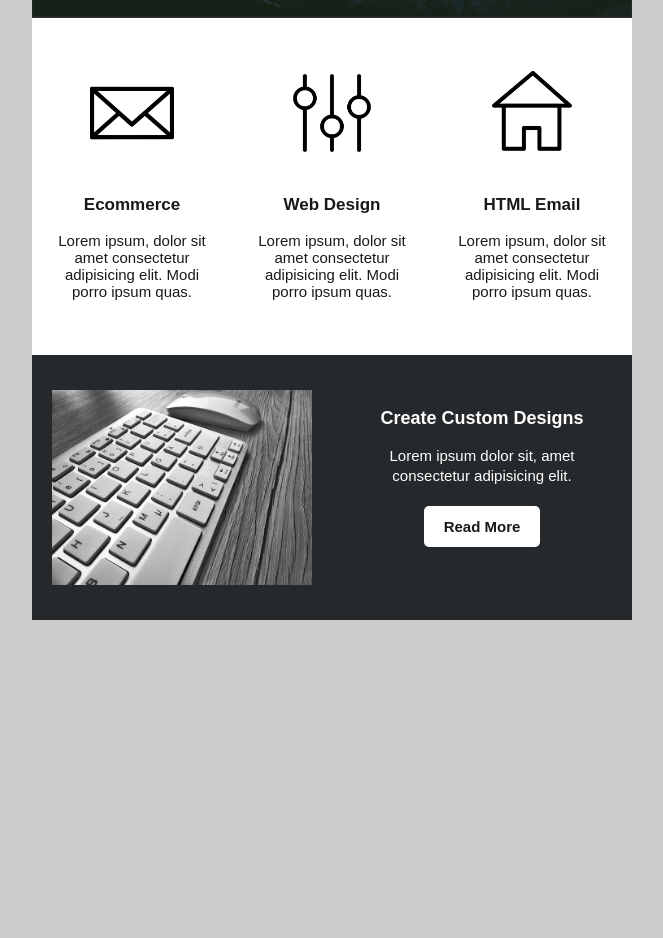
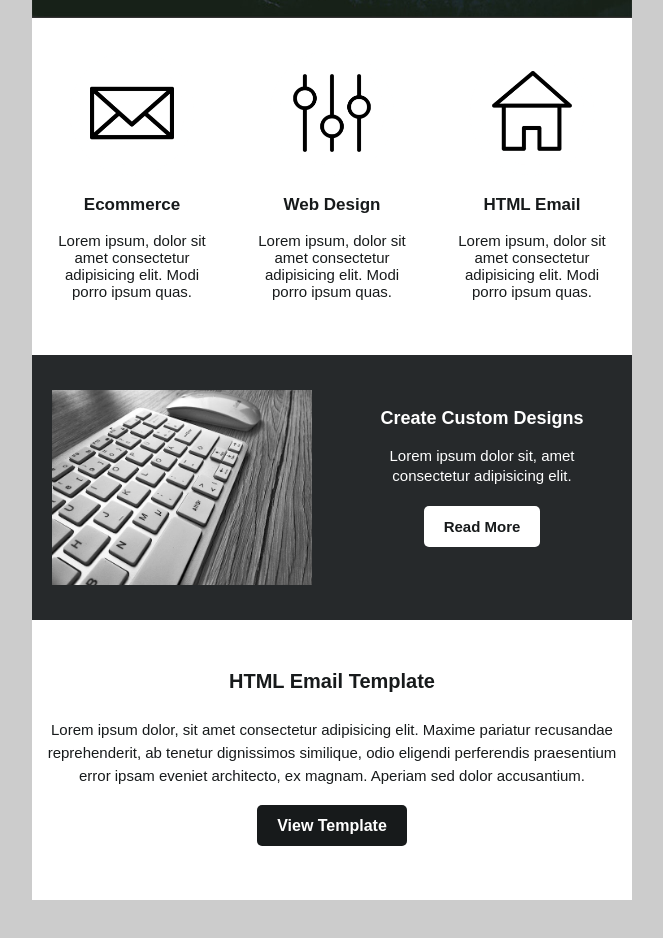
Before and after one commit to KelvinNatal/emailMktR, a plain HTML site: page index.html in a window 1280 px wide. Shown: the part 440-1378 px from the top of the page, without its empty margins (308-971 px from the left). Before the commit the page ends 1120 px from the top, so only its background shows below. Drawn offline with Linux system fonts and the light colour scheme.

Commit message:
Text Section

```diff
--- a/index.html
+++ b/index.html
@@ -79,6 +79,14 @@
         .button{
             background-color: white;
             color: #171a1b;
+            text-decoration: none;
+            padding: 12px 20px;
+            border-radius: 5px;
+            font-weight: bold;
+        }
+        .button-dark{
+            background-color: #171a1b;
+            color: white;
             text-decoration: none;
             padding: 12px 20px;
             border-radius: 5px;
@@ -247,6 +255,22 @@
         </td>
        </tr>
 
+       <!-- TITLE, TEXT & BUTTON -->
+
+       <tr>
+        <td style="padding: 15px 0 50px;">
+            <table width="100%">
+                <tr>
+                    <td style="text-align: center; padding: 15px;">
+                        <p style="font-size: 20px; font-weight: bold;">HTML Email Template</p>
+                        <p style="line-height: 23px; font-size: 15px; padding: 5px 0px 15px;">Lorem ipsum dolor, sit amet consectetur adipisicing elit. Maxime pariatur recusandae reprehenderit, ab tenetur dignissimos similique, odio eligendi perferendis praesentium error ipsam eveniet architecto, ex magnam. Aperiam sed dolor accusantium.</p>
+                        <a href="" class="button-dark">View Template</a>
+                    </td>
+                </tr>
+            </table>
+        </td>
+       </tr>
+
         </table>
     </center>
 </body>
```
